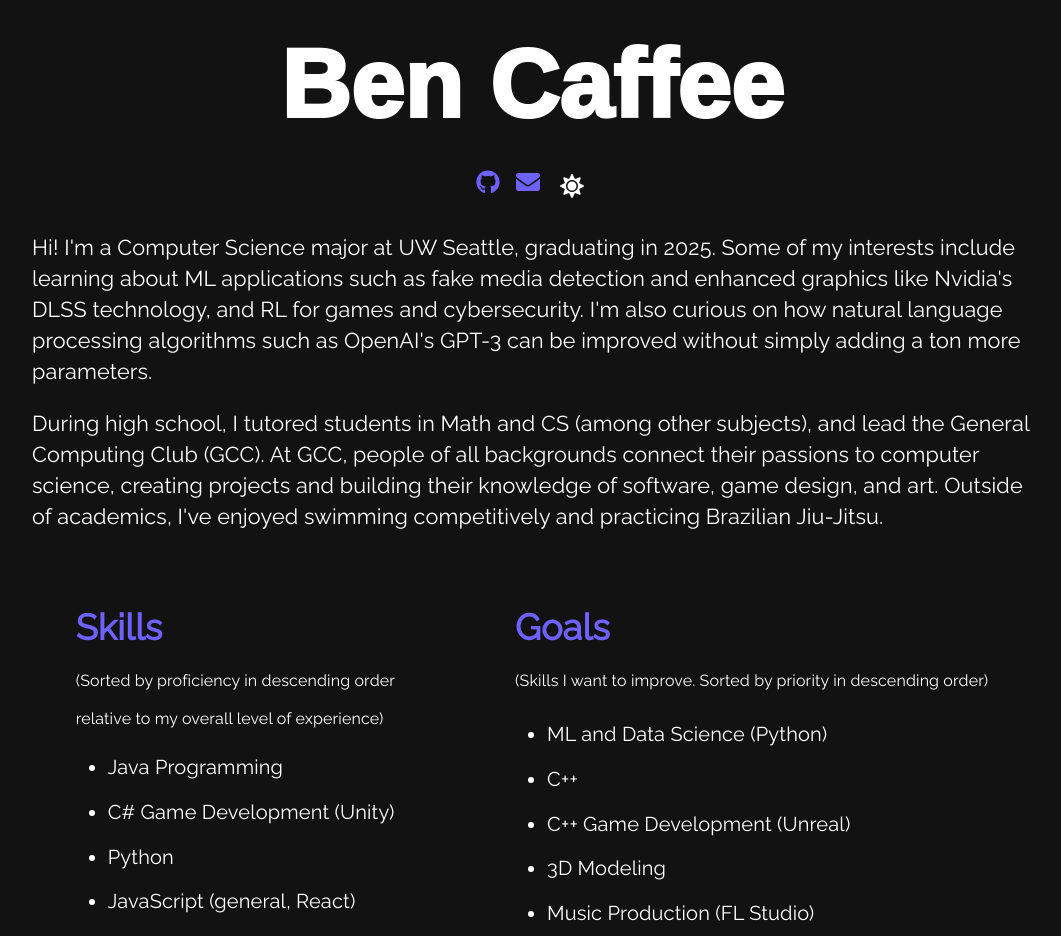
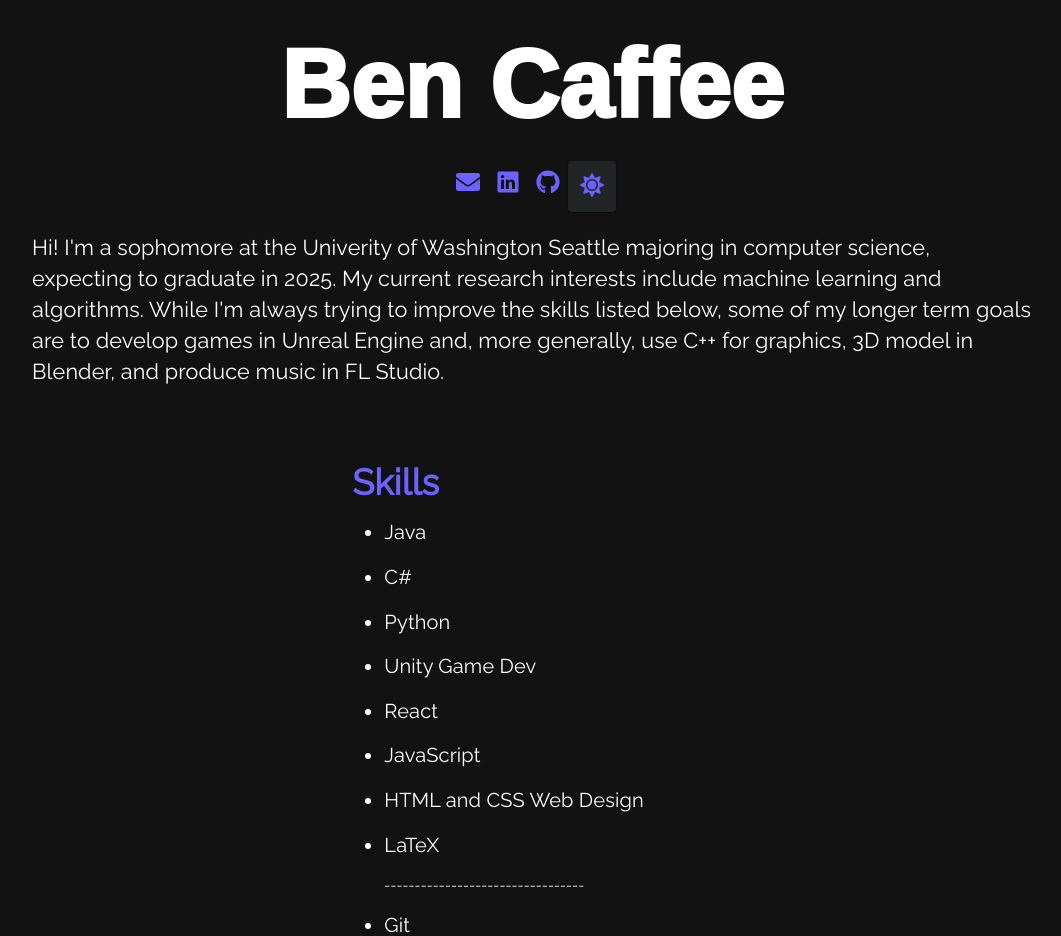
Before and after one commit to bcaffee/personal-website, a React (Create React App) app: page / in a window 1280 px wide. Shown: the top 936 px of the page, without its empty margins (108-1169 px from the left). Built offline with nearby package versions, Linux system fonts and the light colour scheme; a web font is replaced by a local one.

Commit message:
Minor updates

```diff
--- a/src/App.js
+++ b/src/App.js
@@ -2,16 +2,27 @@ import React from "react";
 import "./custom.css";
 import { mainPage } from "./site-content.js";
 import ProjectCard from "./ProjectCard";
-import { createTheme, ThemeProvider } from "@material-ui/core/styles";
+import {
+  // makeStyles,
+  createTheme,
+  ThemeProvider,
+} from "@material-ui/core/styles";
 import {
   IconButton,
   Grid,
   CssBaseline,
   Tooltip,
   // useMediaQuery,
-  // Paper,
+  Paper,
 } from "@material-ui/core";
 import { FaGithub, FaEnvelope, FaSun, FaMoon } from "react-icons/fa";
+import { IoLogoLinkedin } from "react-icons/io5";
+
+// const useStyles = makeStyles({
+//   themeButton: {
+//     verticalAlign: "text-top",
+//   },
+// });
 
 export default function App() {
   // const darkPreference = useMediaQuery("(prefers-color-scheme: dark)"); // why is this always true?
@@ -19,7 +30,7 @@ export default function App() {
 
   //Theme is not switching to browser preference
   // React.useEffect(() => {
-  //   var theme = localStorage.getItem("theme");
+  //   let theme = localStorage.getItem("theme");
   //   if (theme === null) {
   //     setDarkState(darkPreference);
   //   } else {
@@ -41,9 +52,8 @@ export default function App() {
 2. Fix mobile project grid width
 3. Clean up/refactor/modularize App.js
 4. Remove purple from CSS and add to primary color for theme provider (change all headings to Typography). Experiment more with button hovering.
-5. Fix ImageListModal and align="stretch" bug
+5. Fix align="stretch" bug
 6. Remember in local storage (when refreshing) about dark/light mode and attempt to get preference for theme working.
-7. Experiment with dark mode card paper elevation with "light" shadow
 */
 
   const [darkMode, setDarkMode] = React.useState(true);
@@ -87,13 +97,15 @@ export default function App() {
   const oProjects = mainPage.other;
   const hProjects = mainPage.hackathons;
 
-  var social;
+  let social;
 
   if (darkMode) {
     social = "social-dark";
   } else {
     social = "social-light";
   }
+
+  // const classes = useStyles();
 
   return (
     <div className="App">
@@ -106,37 +118,52 @@ export default function App() {
               </div>
               <Grid container spacing={2} className="social-grid">
                 <Grid item className={social}>
+                  <a href="mailto:bncaffee@uw.edu">
+                    <FaEnvelope />
+                  </a>
+                </Grid>
+                <Grid item className={social}>
+                  <a href="https://linkedin.com/in/bcaffee">
+                    <IoLogoLinkedin />
+                  </a>
+                </Grid>
+                <Grid item className={social}>
                   <a href="https://github.com/bcaffee">
                     <FaGithub />
                   </a>
                 </Grid>
-                <Grid item className={social}>
-                  <a href="mailto:bncaffee@uw.edu">
-                    <FaEnvelope />
-                  </a>
-                </Grid>
-                {/* <Paper className="dark-mode-button"> */}
                 <Tooltip title="Theme Toggle" placement="right-start">
-                  <IconButton onClick={() => setDarkMode(!darkMode)}>
-                    {darkMode ? <FaSun /> : <FaMoon />}
-                  </IconButton>
+                  <Paper>
+                    <IconButton
+                      // variant="contained"
+                      size="medium"
+                      // className={classes.themeButton}
+                      // className="theme-button"
+                      onClick={() => setDarkMode(!darkMode)}
+                    >
+                      {darkMode ? (
+                        <FaSun className={social} />
+                      ) : (
+                        <FaMoon className={social} />
+                      )}
+                    </IconButton>
+                  </Paper>
                 </Tooltip>
-                {/* </Paper> */}
               </Grid>
 
               <div className="introduction">
                 <p>{mainPage.introductions[0]}</p>
-                <p>{mainPage.introductions[1]}</p>
+                {/* <p>{mainPage.introductions[1]}</p> */}
               </div>
               <Grid container spacing={10} className="skills-grid">
                 <Grid item>
                   <h4 className="skill-titles">Skills</h4>
-                  <div className="skills-note">
-                    (Sorted by proficiency in descending order
-                  </div>
-                  <div className="skills-note">
-                    relative to my overall level of experience)
-                  </div>
+                  {/* <div className="skills-note"> */}
+                  {/* (Sorted by proficiency in descending order */}
+                  {/* </div> */}
+                  {/* <div className="skills-note"> */}
+                  {/* relative to my overall level of experience) */}
+                  {/* </div> */}
                   <Grid container spacing={2}>
                     <ul>
                       {Object.keys(mainPage.skills).map((skill) => (
@@ -158,30 +185,10 @@ export default function App() {
                   </Grid>
                 </Grid>
 
-                <Grid item>
-                  <h4 className="skill-titles">Goals</h4>
-                  <div className="skills-note">
-                    (Skills I want to improve. Sorted by priority in descending
-                    order)
-                  </div>
-                  <Grid container spacing={2} className="skills">
-                    <ul>
-                      {Object.keys(mainPage.skillsToImprove).map(
-                        (skillToImprove) => (
-                          <Grid item key={skillToImprove}>
-                            <li className="skills">
-                              {mainPage.skillsToImprove[skillToImprove]}
-                            </li>
-                          </Grid>
-                        )
-                      )}
-                    </ul>
-                  </Grid>
-                </Grid>
               </Grid>
               <Grid container spacing={2} className="projects-grid">
                 <Grid item>
-                  <h4>Game Projects</h4>
+                  <h4>Games</h4>
                   <Grid container spacing={2} direction="column">
                     {Object.keys(gProjects).map((project) => (
                       <Grid item key={project}>
@@ -203,7 +210,7 @@ export default function App() {
                 </Grid>
 
                 <Grid item>
-                  <h4>Experiences</h4>
+                  <h4>Hackathons</h4>
                   <Grid container spacing={2} direction="column">
                     {Object.keys(hProjects).map((project) => (
                       <Grid item key={project}>
--- a/src/site-content.js
+++ b/src/site-content.js
@@ -1,14 +1,15 @@
 const mainPage = {
   introductions: [
-    "Hi! I'm a Computer Science major at UW Seattle, graduating in 2025. Some of my interests include learning about ML applications such as fake media detection and enhanced graphics like Nvidia's DLSS technology, and RL for games and cybersecurity. I'm also curious on how natural language processing algorithms such as OpenAI's GPT-3 can be improved without simply adding a ton more parameters.",
-    "During high school, I tutored students in Math and CS (among other subjects), and lead the General Computing Club (GCC). At GCC, people of all backgrounds connect their passions to computer science, creating projects and building their knowledge of software, game design, and art. Outside of academics, I've enjoyed swimming competitively and practicing Brazilian Jiu-Jitsu.",
+    "Hi! I'm a sophomore at the Univerity of Washington Seattle majoring in computer science, expecting to graduate in 2025. My current research interests include machine learning and algorithms. While I'm always trying to improve the skills listed below, some of my longer term goals are to develop games in Unreal Engine and, more generally, use C++ for graphics, 3D model in Blender, and produce music in FL Studio.",
   ],
 
   skills: [
-    "Java Programming",
-    "C# Game Development (Unity)",
+    "Java",
+    "C#",
     "Python",
-    "JavaScript (general, React)",
+    "Unity Game Dev",
+    "React",
+    "JavaScript",
     "HTML and CSS Web Design",
     "LaTeX",
   ],
@@ -17,13 +18,6 @@ const mainPage = {
     "Azure DevOps Project Management",
     "Adobe Illustrator and Photoshop",
     "Video Editing",
-  ],
-  skillsToImprove: [
-    "ML and Data Science (Python)",
-    "C++",
-    "C++ Game Development (Unreal)",
-    "3D Modeling",
-    "Music Production (FL Studio)",
   ],
 
   games: [
@@ -73,7 +67,7 @@ const mainPage = {
       modalInfo:
         "<p>For this project, I used Java to create the customization GUI and draw the fractal. Inspiration came from wanting to better my Java graphic skills and using recursion to make art. The GUI itself has a lot of room for improvement since I rushed through that part. However, I’m thrilled with how the fractals turned out. For simplicity, the “tethered radial” part of the drawings means “connected circles.” </p> <p>The customization options include color, child fractal count, child depth, child-parent ratio, and dark or light mode. Besides some small bugs with the drawing panel creation and the dark mode not always working, the next steps are to add real-time drawing as the settings are changed and to include a warning plus stop drawing once the child fractals get too small. While working on this application, I learned about a cool abstract math <a href='https://www.youtube.com/watch?v=gB9n2gHsHN4'>video </a> about why fractals are typically not self-similar, and I highly recommend it.</p>",
       thumbnailImg: "images/FractalGenerator.png",
-      // imgs: [""], Add more fractl images to github README
+      // imgs: [""], Add more fractal images to github README
       git: "https://github.com/bcaffee/FractalGenerator",
     },
     {
@@ -110,7 +104,7 @@ const mainPage = {
       thumbnailDesc:
         "Android and iOS app that gathers a list of loan offerings customized to your specific profile.",
       modalInfo:
-        "<p>My team and I submitted B.LAB (‘Buy Lab’ or ‘Buy Like a Boss’) for the 2019 Seattle Def Hacks, which was Co-Hosted by <a href='https://evenfinancial.com/'>Even Financial</a>. We created this through<a href='https://dotnet.microsoft.com/apps/xamarin/xamarin-forms'>Xamarin.Forms</a>, Microsoft’s cross-platform .NET framework that assists with building iOS, Android, and Windows apps. Using XAML, I created the profile tab where the user could add their financial information. I also partially worked on integrating the Even API into our \"Search for Loan Offers\" tab (the main feature of the app) by sending a post request in JavaScript and then parsing the returned JSON in C#.</p><p>This was my first time utilizing C# outside of the Unity game engine and first time making user interfaces. Additionally, I had little JavaScript knowledge before this hackathon, so this experience helped sharpen multiple skills. Unlike the 2018 Seattle VR Hackathon, I felt the time crunch in this one was a lot more stressful since it was only 24 hours, so I didn’t even have a chance to sleep. Head over to <a href='https://devpost.com/software/evencredit2019'>DevPost </a> to read more about the app!</p>",
+        "<p>My team and I submitted B.LAB ('Buy Lab' or 'Buy Like a Boss') for the 2019 Seattle Def Hacks, which was Co-Hosted by <a href='https://evenfinancial.com/'>Even Financial</a>. We created this through<a href='https://dotnet.microsoft.com/apps/xamarin/xamarin-forms'>Xamarin.Forms</a>, Microsoft’s cross-platform .NET framework that assists with building iOS, Android, and Windows apps. Using XAML, I created the profile tab where the user could add their financial information. I also partially worked on integrating the Even API into our \"Search for Loan Offers\" tab (the main feature of the app) by sending a post request in JavaScript and then parsing the returned JSON in C#.</p><p>This was my first time utilizing C# outside of the Unity game engine and first time making user interfaces. Additionally, I had little JavaScript knowledge before this hackathon, so this experience helped sharpen multiple skills. Unlike the 2018 Seattle VR Hackathon, I felt the time crunch in this one was a lot more stressful since it was only 24 hours, so I didn’t even have a chance to sleep. Head over to <a href='https://devpost.com/software/evencredit2019'>DevPost </a> to read more about the app!</p>",
       thumbnailImg: "images/B.LAB.png",
       // imgs: [""], Add 2 images of the different tabs
       git: "https://github.com/shreystechtips/B.LAB-EvenAPI",
```
Also changed, not shown: src/custom.css (+4 -3 lines).
